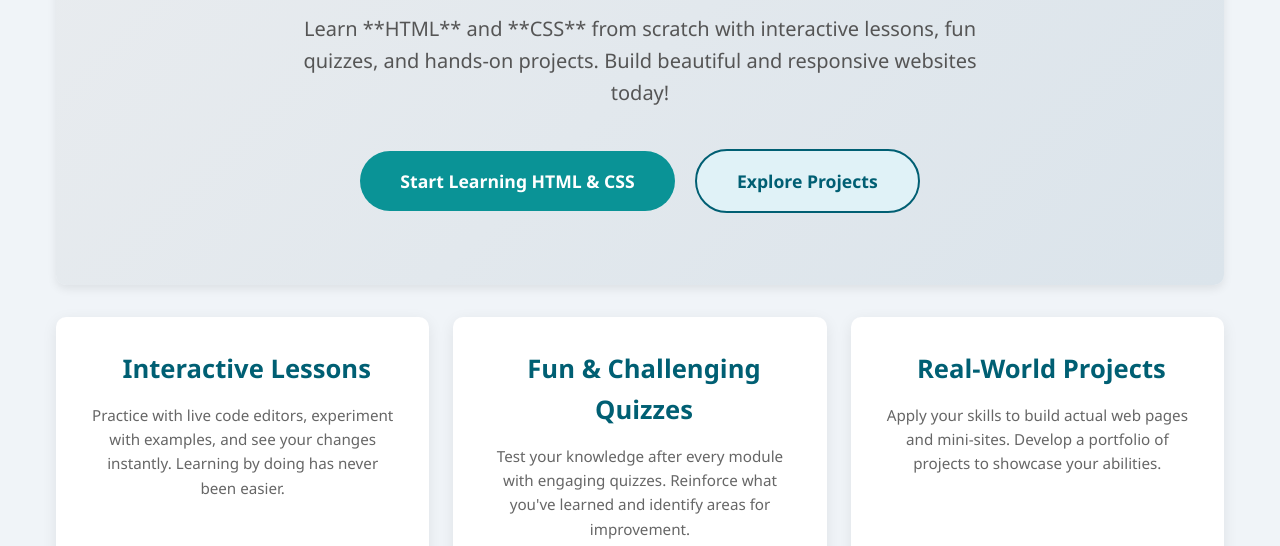
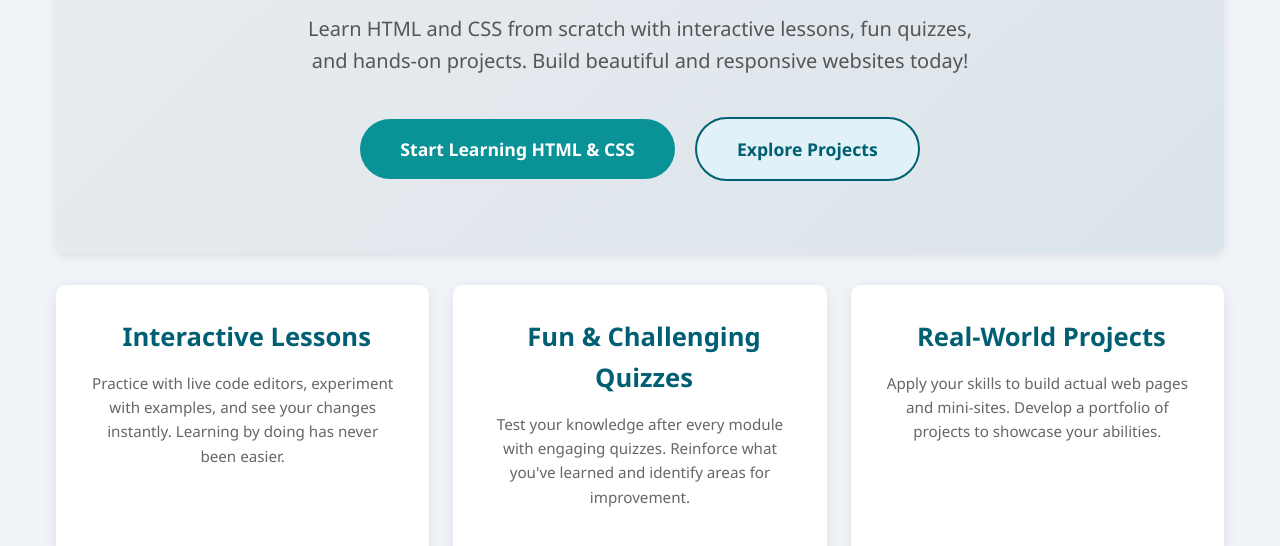
Before and after one commit to Prateeksh1/html-css-course, a plain HTML site: page index.html in a window 1280 px wide. Shown: the part 254-800 px from the top of the page. Drawn offline with Linux system fonts and the light colour scheme.

Commit message:
Update index.html

```diff
--- a/index.html
+++ b/index.html
@@ -23,7 +23,7 @@
     <main>
         <section class="hero">
             <h1>Unlock Your Web Development Potential</h1>
-            <p>Learn **HTML** and **CSS** from scratch with interactive lessons, fun quizzes, and hands-on projects. Build beautiful and responsive websites today!</p>
+            <p>Learn HTML and CSS from scratch with interactive lessons, fun quizzes, and hands-on projects. Build beautiful and responsive websites today!</p>
             <a href="courses.html" class="cta-btn">Start Learning HTML & CSS</a>
             <a href="projects.html" class="cta-btn secondary-cta">Explore Projects</a>
         </section>
```
